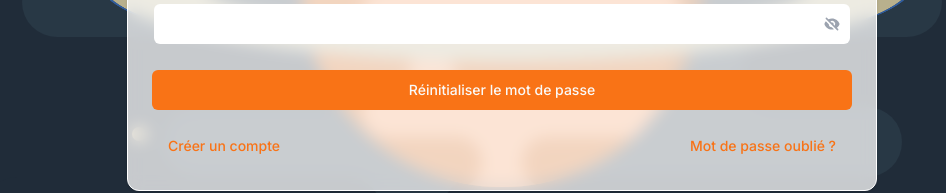
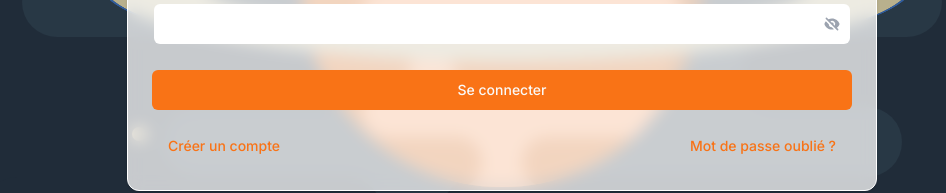
Before and after one commit to aeecleclair/CalypSSO, a Next.js app: page /calypsso/login in a window 1280 px wide. Shown: the part 413-606 px from the top of the page, without its empty margins (138-1084 px from the left). Built offline with nearby package versions, Linux system fonts and the light colour scheme.

Commit message:
fix: typo

```diff
--- a/src/app/login/page.tsx
+++ b/src/app/login/page.tsx
@@ -85,7 +85,7 @@ const Login = () => {
               <LoadingButton
                 type="submit"
                 className="w-full mt-2"
-                label="Réinitialiser le mot de passe"
+                label="Se connecter"
                 isLoading={false}
                 // isLoading={isResetLoading}
               />
```
